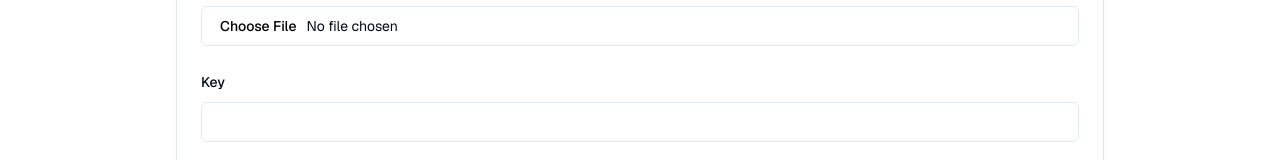
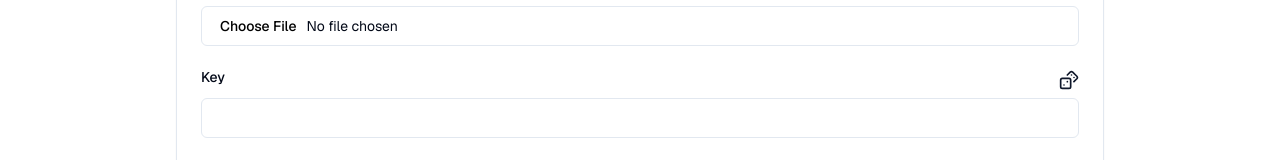
Before and after one commit to 3Peet/aes-gcm, a Next.js app: page / in a window 1280 px wide. Shown: the part 492-652 px from the top of the page. Built offline with nearby package versions, Linux system fonts and the light colour scheme.

Commit message:
✨ Add random key button for encrypt

```diff
--- a/components/encrypt-form.tsx
+++ b/components/encrypt-form.tsx
@@ -2,7 +2,7 @@
 
 import { decryptFile, encryptFile } from "@/utils/aes-gcm"
 import { zodResolver } from "@hookform/resolvers/zod"
-import { Download } from "lucide-react"
+import { DicesIcon, Download } from "lucide-react"
 import { useForm } from "react-hook-form"
 import { toast } from "sonner"
 import * as z from "zod"
@@ -66,6 +66,19 @@ export function EncryptForm({ action }: { action: AesActionType }) {
     }
   }
 
+  const onRandomKey = () => {
+    // Generate an array of 32 random bytes (256 bits)
+    const randomBytes = new Uint8Array(32)
+    window.crypto.getRandomValues(randomBytes)
+
+    // Convert the array to a base64-encoded string
+    const base64Key = window.btoa(
+      String.fromCharCode.apply(null, Array.from(randomBytes)),
+    )
+
+    form.setValue("key", base64Key)
+  }
+
   return (
     <Form {...form}>
       <form onSubmit={form.handleSubmit(onSubmit)} className="space-y-6">
@@ -77,7 +90,6 @@ export function EncryptForm({ action }: { action: AesActionType }) {
               <FormLabel>File</FormLabel>
               <FormControl>
                 <Input
-                  id="file"
                   type="file"
                   onChange={(e) =>
                     onChange(e.target.files ? e.target.files[0] : null)
@@ -95,7 +107,21 @@ export function EncryptForm({ action }: { action: AesActionType }) {
           name="key"
           render={({ field }) => (
             <FormItem>
-              <FormLabel>Key</FormLabel>
+              <FormLabel>
+                <div className="flex justify-between">
+                  <span>Key</span>
+                  {action === "encrypt" && (
+                    <Button
+                      className="flex h-fit gap-1 p-0"
+                      variant="link"
+                      type="button"
+                      onClick={onRandomKey}
+                    >
+                      <DicesIcon size={20} />
+                    </Button>
+                  )}
+                </div>
+              </FormLabel>
               <FormControl>
                 <Input {...field} />
               </FormControl>
```
